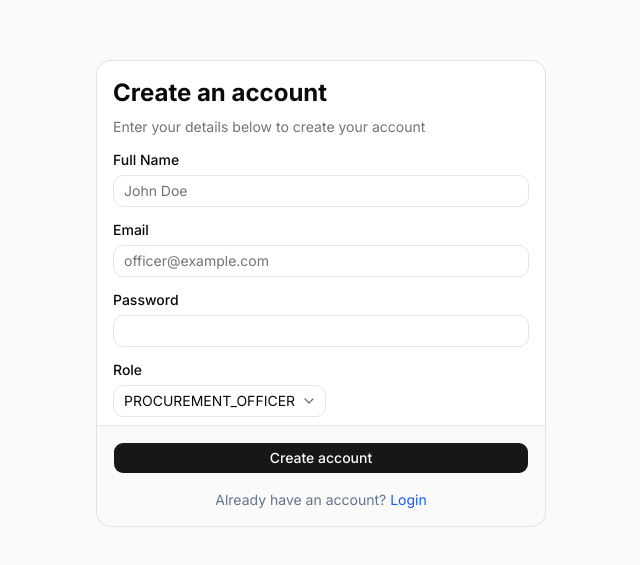
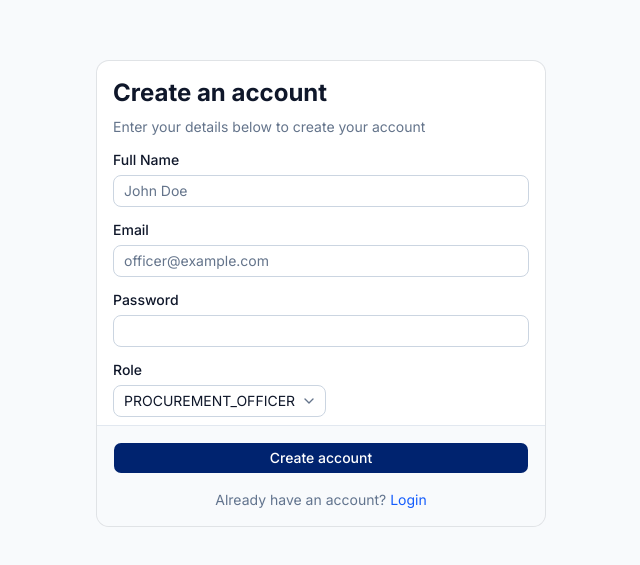
Before and after one commit to Ashishtrip/yes-officer, a Next.js app in the folder pragati-frontend/: page /register in a window 1280 px wide. Shown: the part 107-672 px from the top of the page, without its empty margins (319-959 px from the left). Built offline with nearby package versions, Linux system fonts and the light colour scheme; no server answers.

Commit message:
style: update design system theme variables, typography, and color palette

```diff
--- a/pragati-frontend/src/app/globals.css
+++ b/pragati-frontend/src/app/globals.css
@@ -8,9 +8,9 @@
 @theme inline {
   --color-background: var(--background);
   --color-foreground: var(--foreground);
-  --font-sans: var(--font-sans);
+  --font-sans: var(--font-inter);
   --font-mono: var(--font-geist-mono);
-  --font-heading: var(--font-sans);
+  --font-heading: var(--font-inter);
 
   /* Original Shadcn Variables */
   --color-sidebar-ring: var(--sidebar-ring);
@@ -43,73 +43,81 @@
   --color-card-foreground: var(--card-foreground);
   --color-card: var(--card);
 
-  --radius-sm: calc(var(--radius) * 0.6);
-  --radius-md: calc(var(--radius) * 0.8);
-  --radius-lg: var(--radius);
-  --radius-xl: calc(var(--radius) * 1.4);
-  --radius-2xl: calc(var(--radius) * 1.8);
-  --radius-3xl: calc(var(--radius) * 2.2);
-  --radius-4xl: calc(var(--radius) * 2.6);
+  --radius-sm: 0.25rem;
+  --radius-md: 0.375rem;
+  --radius-lg: 0.5rem;
+  --radius-xl: 0.75rem;
+  --radius-2xl: 1rem;
+  --radius-3xl: 1.5rem;
+  --radius-4xl: 2rem;
+  --radius-full: 9999px;
 
-  /* Stitch Design Variables */
-  --color-tertiary-fixed: #ffddb8;
-  --color-tertiary: #3e2400;
+  /* Stitch Design Variables - Institutional Rigor */
   --color-surface: #faf8ff;
-  --color-primary-fixed-dim: #b6c4ff;
-  --color-secondary-fixed: #6ffbbe;
-  --color-primary-container: #1e3a8a;
+  --color-surface-dim: #d2d9f4;
+  --color-surface-bright: #faf8ff;
+  --color-surface-container-lowest: #ffffff;
+  --color-surface-container-low: #f2f3ff;
+  --color-surface-container: #eaedff;
+  --color-surface-container-high: #e2e7ff;
+  --color-surface-container-highest: #dae2fd;
+  --color-on-surface: #131b2e;
+  --color-on-surface-variant: #444651;
   --color-inverse-surface: #283044;
   --color-inverse-on-surface: #eef0ff;
+  --color-outline: #757682;
+  --color-outline-variant: #c5c5d3;
+  --color-surface-tint: #4059aa;
+
+  --color-primary: #00236f;
+  --color-on-primary: #ffffff;
+  --color-primary-container: #1e3a8a;
+  --color-on-primary-container: #90a8ff;
   --color-inverse-primary: #b6c4ff;
+
+  --color-secondary: #006c49;
+  --color-on-secondary: #ffffff;
+  --color-secondary-container: #6cf8bb;
+  --color-on-secondary-container: #00714d;
+
+  --color-tertiary: #3e2400;
+  --color-on-tertiary: #ffffff;
+  --color-tertiary-container: #5c3800;
+  --color-on-tertiary-container: #ef9900;
+
+  --color-error: #ba1a1a;
+  --color-on-error: #ffffff;
+  --color-error-container: #ffdad6;
+  --color-on-error-container: #93000a;
+
+  --color-primary-fixed: #dce1ff;
+  --color-primary-fixed-dim: #b6c4ff;
   --color-on-primary-fixed: #00164e;
   --color-on-primary-fixed-variant: #264191;
+
+  --color-secondary-fixed: #6ffbbe;
   --color-secondary-fixed-dim: #4edea3;
-  --color-on-secondary-container: #00714d;
-  --color-on-surface-variant: #444651;
-  --color-surface-container-low: #f2f3ff;
-  --color-on-primary: #ffffff;
-  --color-on-tertiary: #ffffff;
+  --color-on-secondary-fixed: #002113;
+  --color-on-secondary-fixed-variant: #005236;
+
+  --color-tertiary-fixed: #ffddb8;
+  --color-tertiary-fixed-dim: #ffb95f;
   --color-on-tertiary-fixed: #2a1700;
   --color-on-tertiary-fixed-variant: #653e00;
-  --color-on-surface: #131b2e;
-  --color-outline: #757682;
-  --color-surface-dim: #d2d9f4;
-  --color-surface-container-high: #e2e7ff;
-  --color-on-tertiary-container: #ef9900;
-  --color-on-secondary-fixed: #002113;
-  --color-tertiary-fixed-dim: #ffb95f;
-  --color-outline-variant: #c5c5d3;
-  --color-error: #ba1a1a;
-  --color-surface-container-highest: #dae2fd;
-  --color-on-background: #131b2e;
-  --color-error-container: #ffdad6;
-  --color-tertiary-container: #5c3800;
-  --color-on-error-container: #93000a;
-  --color-surface-container-lowest: #ffffff;
-  --color-on-primary-container: #90a8ff;
-  --color-on-secondary-fixed-variant: #005236;
-  --color-on-secondary: #ffffff;
-  --color-surface-container: #eaedff;
-  --color-surface-tint: #4059aa;
-  --color-surface-variant: #dae2fd;
-  --color-secondary-container: #6cf8bb;
-  --color-surface-bright: #faf8ff;
-  --color-primary-fixed: #dce1ff;
-  --color-on-error: #ffffff;
 
+  --spacing-space-2xs: 0.125rem;
+  --spacing-space-xs: 0.25rem;
+  --spacing-space-sm: 0.5rem;
+  --spacing-space-md: 0.75rem;
+  --spacing-space-base: 1rem;
+  --spacing-space-lg: 1.5rem;
   --spacing-space-xl: 2rem;
-  --spacing-space-md: 0.75rem;
+  --spacing-space-2xl: 3rem;
   --spacing-layout-gutter: 1.5rem;
-  --spacing-space-lg: 1.5rem;
-  --spacing-space-xs: 0.25rem;
-  --spacing-space-2xs: 0.125rem;
+  --spacing-layout-margin: 2rem;
+  --spacing-header-height: 3.5rem;
   --spacing-sidebar-width: 16rem;
   --spacing-drawer-width: 28rem;
-  --spacing-header-height: 3.5rem;
-  --spacing-space-sm: 0.5rem;
-  --spacing-layout-margin: 2rem;
-  --spacing-space-2xl: 3rem;
-  --spacing-space-base: 1rem;
 
   --font-inter: var(--font-inter);
   --font-headline-lg: var(--font-inter);
@@ -169,41 +177,56 @@
 }
 
 :root {
-  --background: oklch(1 0 0);
-  --foreground: oklch(0.145 0 0);
-  --card: oklch(1 0 0);
-  --card-foreground: oklch(0.145 0 0);
-  --popover: oklch(1 0 0);
-  --popover-foreground: oklch(0.145 0 0);
-  --primary: oklch(0.205 0 0); /* 00236f approximate */
-  --primary-foreground: oklch(0.985 0 0);
-  --secondary: oklch(0.97 0 0);
-  --secondary-foreground: oklch(0.205 0 0);
-  --muted: oklch(0.97 0 0);
-  --muted-foreground: oklch(0.556 0 0);
-  --accent: oklch(0.97 0 0);
-  --accent-foreground: oklch(0.205 0 0);
-  --destructive: oklch(0.577 0.245 27.325);
-  --border: oklch(0.922 0 0);
-  --input: oklch(0.922 0 0);
-  --ring: oklch(0.708 0 0);
+  /* Institutional Rigor Brand & Style mapping */
+  --background: #f8fafc;
+  --foreground: #0f172a;
+
+  --card: #ffffff;
+  --card-foreground: #0f172a;
+
+  --popover: #ffffff;
+  --popover-foreground: #0f172a;
+
+  --primary: #1e3a8a;
+  --primary-foreground: #ffffff;
+
+  --secondary: #ffffff;
+  --secondary-foreground: #0f172a;
+
+  --muted: #f1f5f9;
+  --muted-foreground: #64748b;
+
+  --accent: #172554;
+  --accent-foreground: #ffffff;
+
+  --destructive: #e11d48;
+  --destructive-foreground: #ffffff;
+
+  --border: #e2e8f0;
+  --input: #cbd5e1;
+  --ring: #1e3a8a;
+
+  --radius: 0.375rem; /* 6px */
+
+  /* Keeping original chart colors but adapted to brand if needed */
   --chart-1: oklch(0.87 0 0);
   --chart-2: oklch(0.556 0 0);
   --chart-3: oklch(0.439 0 0);
   --chart-4: oklch(0.371 0 0);
   --chart-5: oklch(0.269 0 0);
-  --radius: 0.625rem;
-  --sidebar: oklch(0.985 0 0);
-  --sidebar-foreground: oklch(0.145 0 0);
-  --sidebar-primary: oklch(0.205 0 0);
-  --sidebar-primary-foreground: oklch(0.985 0 0);
-  --sidebar-accent: oklch(0.97 0 0);
-  --sidebar-accent-foreground: oklch(0.205 0 0);
-  --sidebar-border: oklch(0.922 0 0);
-  --sidebar-ring: oklch(0.708 0 0);
+
+  --sidebar: #f8fafc;
+  --sidebar-foreground: #0f172a;
+  --sidebar-primary: #1e3a8a;
+  --sidebar-primary-foreground: #ffffff;
+  --sidebar-accent: #f1f5f9;
+  --sidebar-accent-foreground: #0f172a;
+  --sidebar-border: #e2e8f0;
+  --sidebar-ring: #1e3a8a;
 }
 
 .dark {
+  /* Fallback dark mode mapping if ever triggered */
   --background: oklch(0.145 0 0);
   --foreground: oklch(0.985 0 0);
   --card: oklch(0.205 0 0);
@@ -219,6 +242,7 @@
   --accent: oklch(0.269 0 0);
   --accent-foreground: oklch(0.985 0 0);
   --destructive: oklch(0.704 0.191 22.216);
+  --destructive-foreground: oklch(0.985 0 0);
   --border: oklch(1 0 0 / 10%);
   --input: oklch(1 0 0 / 15%);
   --ring: oklch(0.556 0 0);
```
